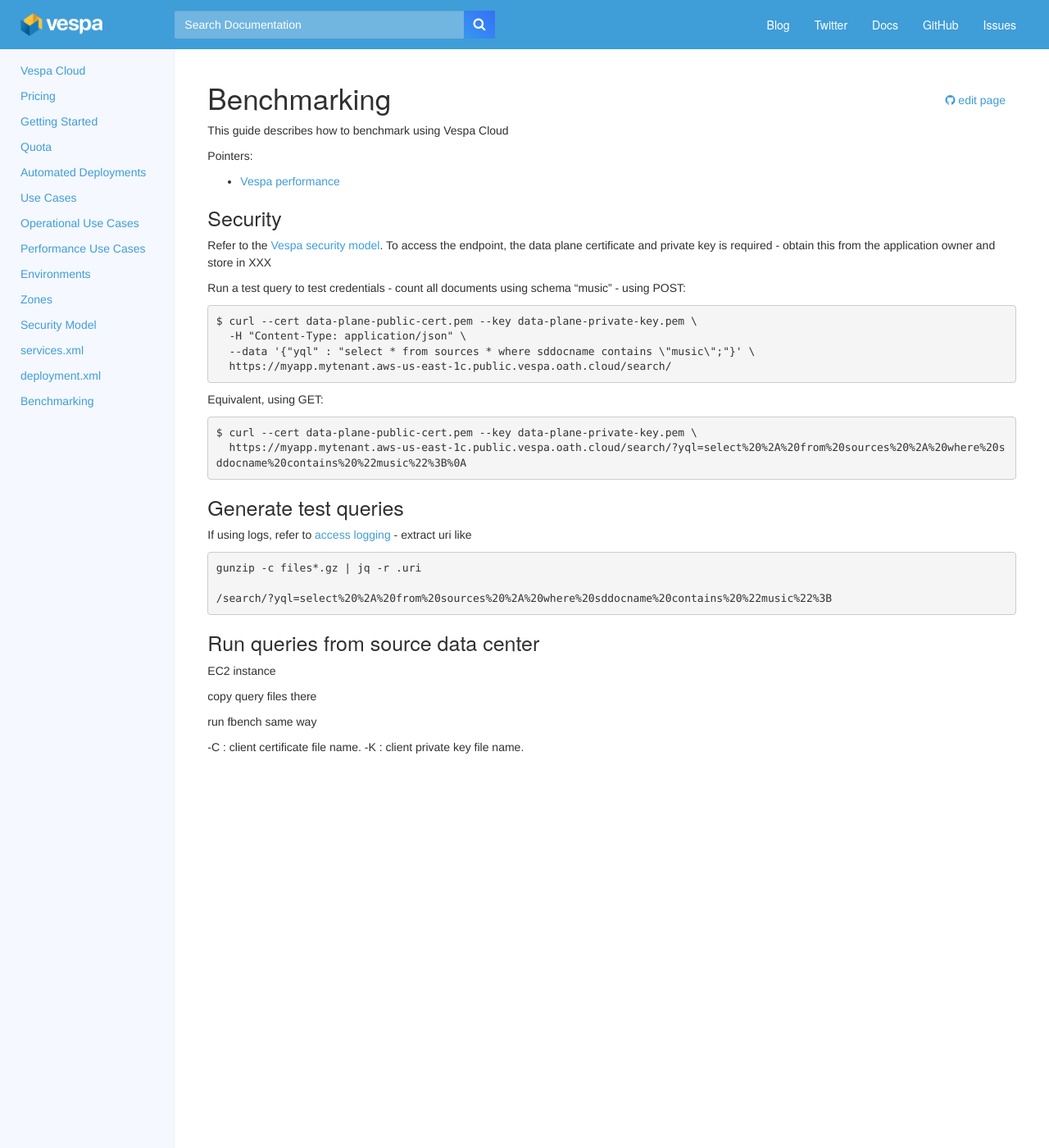
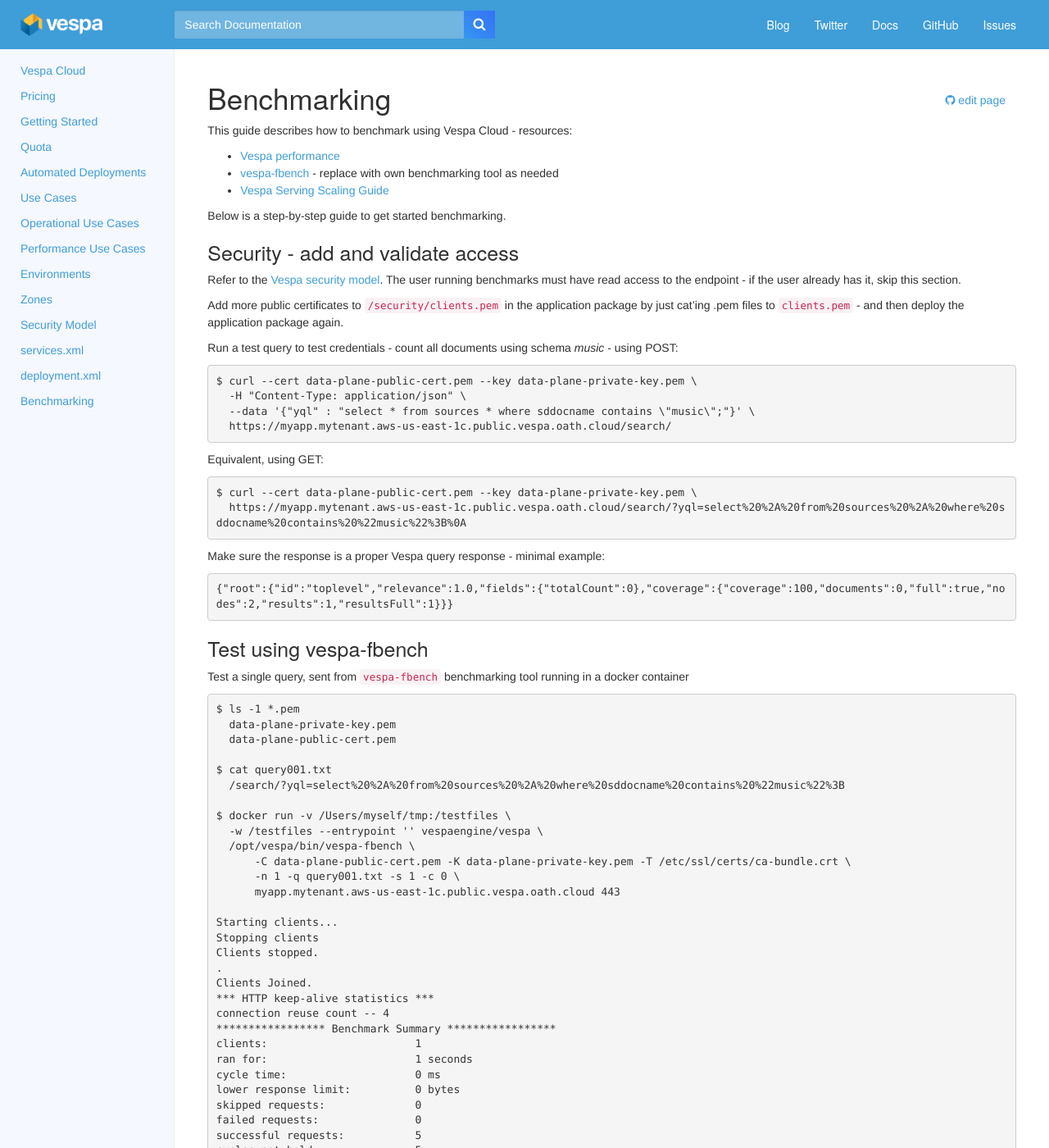
Before and after one commit to vespa-engine/cloud, a Jekyll site: the page built from benchmarking.md, in a window 1280 px wide and 1400 px high. Shown: the whole window at 82% size. Built offline with Jekyll 4.4.1, drawn with Linux system fonts in a browser that asks for light colours; some of the changed text lies outside the part shown.

Commit message:
strawman vespa cloud benchmarking guide

```diff
--- a/benchmarking.md
+++ b/benchmarking.md
@@ -3,18 +3,25 @@
 title: "Benchmarking"
 ---
 
-This guide describes how to benchmark using Vespa Cloud
+This guide describes how to benchmark using Vespa Cloud - resources:
+* [Vespa performance](https://docs.vespa.ai/documentation/performance/)
+* [vespa-fbench](https://docs.vespa.ai/documentation/performance/fbench.html) - replace with own benchmarking tool as needed
+* [Vespa Serving Scaling Guide](https://docs.vespa.ai/documentation/performance/sizing-search.html)
 
-Pointers:
-* [Vespa performance](https://docs.vespa.ai/documentation/performance/)
+Below is a step-by-step guide to get started benchmarking.
 
 
-## Security
+
+## Security - add and validate access
 Refer to the [Vespa security model](/security-model#data-plane).
-To access the endpoint, the data plane certificate and private key is required -
-obtain this from the application owner and store in XXX
+The user running benchmarks must have read access to the endpoint -
+if the user already has it, skip this section.
 
-Run a test query to test credentials - count all documents using schema "music" - using POST:
+Add more public certificates to `/security/clients.pem`
+in the application package by just cat'ing .pem files to `clients.pem` -
+and then deploy the application package again.
+
+Run a test query to test credentials - count all documents using schema _music_ - using POST:
 
     $ curl --cert data-plane-public-cert.pem --key data-plane-private-key.pem \
       -H "Content-Type: application/json" \
@@ -26,21 +33,114 @@ Equivalent, using GET:
     $ curl --cert data-plane-public-cert.pem --key data-plane-private-key.pem \
       https://myapp.mytenant.aws-us-east-1c.public.vespa.oath.cloud/search/?yql=select%20%2A%20from%20sources%20%2A%20where%20sddocname%20contains%20%22music%22%3B%0A
 
+Make sure the response is a proper Vespa query response - minimal example:
 
-## Generate test queries
-If using logs, refer to [access logging](https://docs.vespa.ai/documentation/access-logging.html) - extract uri like
-
-    gunzip -c files*.gz | jq -r .uri
-
-    /search/?yql=select%20%2A%20from%20sources%20%2A%20where%20sddocname%20contains%20%22music%22%3B
+    {"root":{"id":"toplevel","relevance":1.0,"fields":{"totalCount":0},"coverage":{"coverage":100,"documents":0,"full":true,"nodes":2,"results":1,"resultsFull":1}}}
 
 
-## Run queries from source data center
-EC2 instance
 
-copy query files there
+## Test using vespa-fbench
+Test a single query, sent from  `vespa-fbench` benchmarking tool running in a docker container
 
-run fbench same way
+    $ ls -1 *.pem
+      data-plane-private-key.pem
+      data-plane-public-cert.pem
 
--C <str> : client certificate file name.
--K <str> : client private key file name.
+    $ cat query001.txt
+      /search/?yql=select%20%2A%20from%20sources%20%2A%20where%20sddocname%20contains%20%22music%22%3B
+
+    $ docker run -v /Users/myself/tmp:/testfiles \
+      -w /testfiles --entrypoint '' vespaengine/vespa \
+      /opt/vespa/bin/vespa-fbench \
+          -C data-plane-public-cert.pem -K data-plane-private-key.pem -T /etc/ssl/certs/ca-bundle.crt \
+          -n 1 -q query001.txt -s 1 -c 0 \
+          myapp.mytenant.aws-us-east-1c.public.vespa.oath.cloud 443
+
+    Starting clients...
+    Stopping clients
+    Clients stopped.
+    .
+    Clients Joined.
+    *** HTTP keep-alive statistics ***
+    connection reuse count -- 4
+    ***************** Benchmark Summary *****************
+    clients:                       1
+    ran for:                       1 seconds
+    cycle time:                    0 ms
+    lower response limit:          0 bytes
+    skipped requests:              0
+    failed requests:               0
+    successful requests:           5
+    cycles not held:               5
+    minimum response time:    128.17 ms
+    maximum response time:    515.35 ms
+    average response time:    206.38 ms
+    25 percentile:            128.70 ms
+    50 percentile:            129.60 ms
+    75 percentile:            130.20 ms
+    90 percentile:            361.32 ms
+    95 percentile:            438.36 ms
+    99 percentile:            499.99 ms
+    actual query rate:          4.80 Q/s
+    utilization:               99.03 %
+    zero hit queries:              5
+    http request status breakdown:
+           200 :        5
+
+Make sure there are no `SSL_do_handshake` errors in the output
+
+
+
+## Run query from data center
+At this point, it is verified that the benchmarking tool is able to push load to the application.
+
+Next step is to run this from the same location (data center) as the clients are deployed in.
+In this example, an AWS zone - see [zones](/reference/zones) - deduct AWS zone from Vespa Cloud zone name.
+Below is an example using an AWS free-tier host with _Amazon Linux 2 AMI (HVM)_ image:
+
+1. Create the host - here assume key pair is named _key.pem_.
+No need to do anything other than default.
+
+1. Log in, update, install docker
+(guide courtesy of [Yevgeniy Brikman](https://www.ybrikman.com/writing/2015/11/11/running-docker-aws-ground-up/)):
+
+       $ ssh -i key.pem ec2-user@ec2-xx-xxx-xxx-xxx.compute-1.amazonaws.com
+       [ec2-user]$ sudo yum update -y
+       [ec2-user]$ sudo yum install -y docker
+       [ec2-user]$ sudo service docker start
+       [ec2-user]$ sudo usermod -a -G docker ec2-user
+       [ec2-user]$ exit
+
+1. Copy keys to the host for endpoint access, log in and validate docker setup:
+
+       $ scp -i key.pem data-plane-private-key.pem ec2-user@ec2-xx-xxx-xxx-xxx.compute-1.amazonaws.com:
+       $ scp -i key.pem data-plane-public-cert.pem ec2-user@ec2-xx-xxx-xxx-xxx.compute-1.amazonaws.com:
+
+       $ ssh -i key.pem ec2-user@ec2-xx-xxx-xxx-xxx.compute-1.amazonaws.com
+       [ec2-user]$ docker info
+
+1. Make a dummy query:
+
+       [ec2-user]$ echo '/search/?yql=select%20%2A%20from%20sources%20%2A%20where%20sddocname%20contains%20%22doc%22%3B' > query001.txt
+
+1. Run vespa-fbench and verify 200 response:
+
+       [ec2-user]$ docker run -v /home/ec2-user:/testfiles -w /testfiles --entrypoint '' vespaengine/vespa \
+         /opt/vespa/bin/vespa-fbench \
+           -C data-plane-public-cert.pem -K data-plane-private-key.pem -T /etc/ssl/certs/ca-bundle.crt \
+           -n 1 -q query001.txt -s 1 -c 0 \
+           myapp.mytenant.aws-us-east-1c.public.vespa.oath.cloud 443
+
+
+
+## Run benchmark
+Use the [Vespa Serving Scaling Guide](https://docs.vespa.ai/documentation/performance/sizing-search.html) to run benchmarks.
+
+Make sure the client running the becnhmark tool has sufficient resources (the example above used am AWS free-tier host).
+
+
+### Metrics
+Use _metrics/v2_ to dump metrics:
+
+    $ curl --cert data-plane-public-cert.pem --key data-plane-private-key.pem \
+      https://myapp.mytenant.aws-us-east-1c.dev.public.vespa.oath.cloud/metrics/v2/values
```
